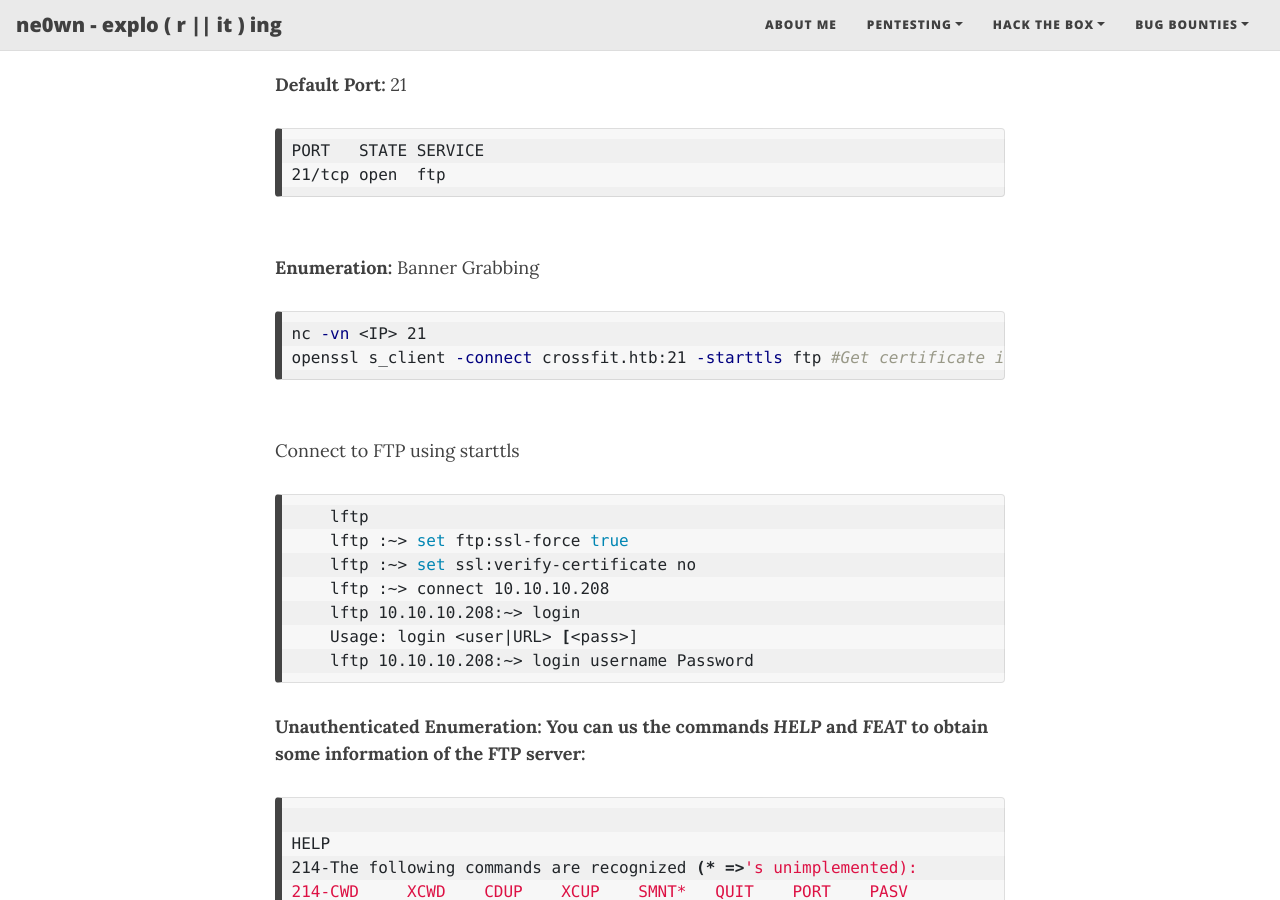
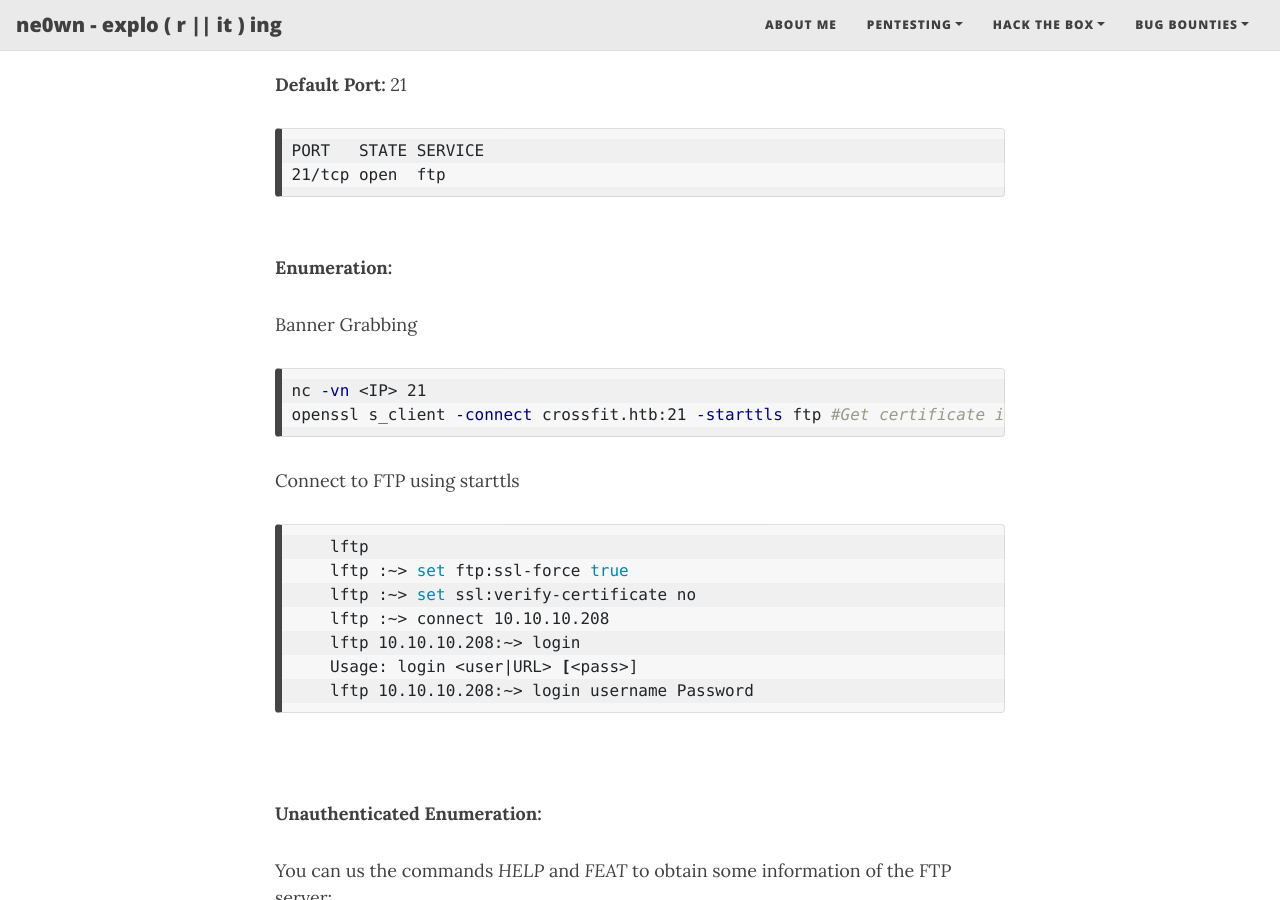
Before and after one commit to ne0wn/ne0wn.github.io, a Jekyll site: the page built from _posts/2021/2021-07-03-pentesting-port-21-ftp.markdown, in a window 1280 px wide and 900 px high, scrolled down 842 px. Built offline with Jekyll 4.4.1, drawn with Linux system fonts in a browser that asks for light colours; nearby versions of some CDN libraries.

Commit message:
Add files via upload

````diff
--- a/_posts/2021/2021-07-03-pentesting-port-21-ftp.markdown
+++ b/_posts/2021/2021-07-03-pentesting-port-21-ftp.markdown
@@ -21,13 +21,16 @@ PORT   STATE SERVICE
 ```
 <br>
 <b>Enumeration:</b>
+
 Banner Grabbing
+
 ```bash
 nc -vn <IP> 21
 openssl s_client -connect crossfit.htb:21 -starttls ftp #Get certificate if any
 ```
-<br>
+
 Connect to FTP using starttls
+
 ```shell
     lftp
     lftp :~> set ftp:ssl-force true
@@ -37,8 +40,10 @@ Connect to FTP using starttls
     Usage: login <user|URL> [<pass>]
     lftp 10.10.10.208:~> login username Password
 ```
-<b>
+<br>
+
 <b>Unauthenticated Enumeration:</b>
+
 You can us the commands <i>HELP</i> and <i>FEAT</i> to obtain some information of the FTP server:
 
 ```bash
@@ -74,6 +79,7 @@ FEAT
 211 End
 ```
 <br>
+
 <b>Connections:</b>
 
 In Active FTP the FTP client first initiates the control connection from its port N to FTP Servers command port – port 21.
@@ -110,12 +116,18 @@ After this, the client issues a passv comand. The server then sends the client o
 >bye #exit
 ```
 <br>
+
 <b>Bruteforcing:</b>
+
 A few useful wordlists for bruteforcing SSH have been provided below within the references section.
+
 <br>
 <b>Nmap:</b>
+
 Anon login and bounce FTP checks are perform by default by nmap with -sC option.
+
 <br>
+
 <b>Shodan:</b>
 
 ```shell
@@ -125,7 +137,9 @@ Anon login and bounce FTP checks are perform by default by nmap with -sC option.
 ```
 
 <br>
+
 <b>Browser Connection:</b>
+
 You can connect to a FTP server using a browser (like Firefox) using a URL like:
 
 ```bash
@@ -134,6 +148,7 @@ You can connect to a FTP server using a browser (like Firefox) using a URL like:
 
 Note that if a web application is sending data controlled by a user directly to a FTP server you can send double URL encode %0d%0a (in double URL encode this is %250d%250a) bytes and make the FTP server perform arbitrary actions. One of this possible arbitrary actions is to download content from a users controlled server, perform port scanning or try to talk to other plain-text based services (like http).
 <br>
+
 <b>Download All Files From FTP:</b>
 
 ```shell
@@ -141,6 +156,7 @@ wget -m ftp://anonymous:anonymous@10.10.10.98 #Donwload all
 wget -m --no-passive ftp://anonymous:anonymous@10.10.10.98 #Download all
 ```
 <br>
+
 <b>Config Files:</b>
 
 ```shell
@@ -148,7 +164,6 @@ ftpusers
 ftp.conf
 proftpd.conf
 ```
-
 <br>
 
 <b>References:</b>
````
